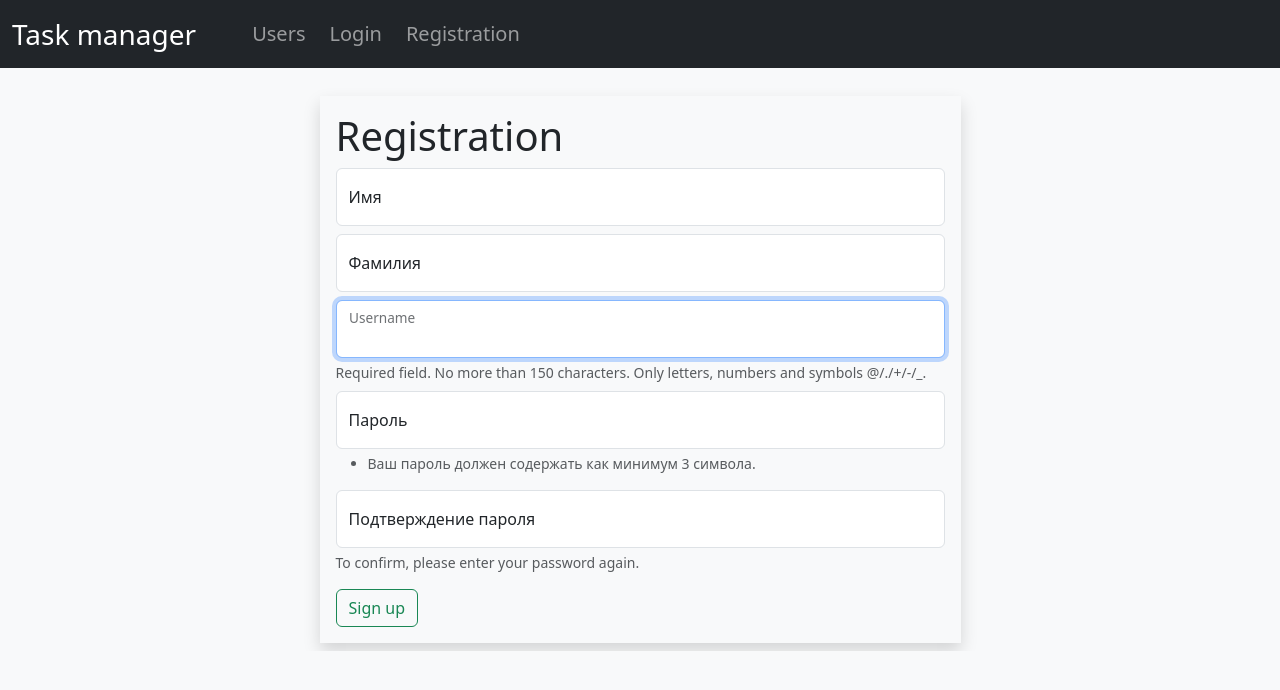
After one commit to Nafanya-dev/python-project-52, a Django app: page /users/create/ in a window 1280 px wide. The commit adds this page. Shown: the top 690 px of the page. Run offline with Django 5.2, Linux system fonts and the light colour scheme; some libraries are stand-ins or nearby versions.

Commit message:
Feat: add registration page

```diff
--- a/task_manager/templates/base.html
+++ b/task_manager/templates/base.html
@@ -13,7 +13,7 @@
     {% bootstrap_css %}
 </head>
 
-<body class="d-flex flex-column h-100 mt-5 bg-light">
+<body class="d-flex flex-column h-100 mt-4 bg-light">
 
 <header>
   <nav class="navbar navbar-expand-md navbar-dark fixed-top bg-dark">
@@ -31,7 +31,7 @@
             <a class="nav-link me-2 fs-5" href="#">{% trans "Login" %}</a>
           </li>
           <li class="nav-item">
-            <a class="nav-link fs-5" href="#">{% trans "Registration" %}</a>
+            <a class="nav-link fs-5" href="{% url 'register-user-page' %}">{% trans "Registration" %}</a>
           </li>
         </ul>
       </div>
@@ -39,13 +39,13 @@
   </nav>
 </header>
 
-<main class="flex-shrink-0 mt-5">
+<main class="flex-shrink-0 mt-4">
   <div class="container mt-5">
       {% block content %}{% endblock %}
   </div>
 </main>
 
-<footer class="footer mt-auto py-3 bg-light mt-5">
+<footer class="footer mt-auto py-3 bg-light mt-2">
   <div class="container">
   </div>
 </footer>
--- a/task_manager/urls.py
+++ b/task_manager/urls.py
@@ -21,7 +21,10 @@ from task_manager import views
 
 
 urlpatterns = [
+    # Main page
     path('', views.HomeView.as_view(), name="home-page"),
+    # Users page
     path('users/', include('task_manager.users.urls')),
+
     path('admin/', admin.site.urls),
 ]
--- /dev/null
+++ b/task_manager/users/forms.py
@@ -0,0 +1,43 @@
+from django import forms
+from django.contrib.auth.models import User
+from django.contrib.auth.forms import UserCreationForm
+
+from django.utils.translation import gettext_lazy as _
+
+
+class RegisterUserForm(UserCreationForm):
+    first_name = forms.CharField(max_length=30,
+                                 required=True,
+                                 label=_("First name")),
+
+    last_name = forms.CharField(max_length=30,
+                                required=True,
+                                label=_("Last name")),
+
+    username = forms.CharField(max_length=150,
+                               required=True,
+                               label=_("Username"),
+                               help_text=_("""Required field. No more than
+                                           150 characters. Only letters,
+                                           numbers and symbols @/./+/-/_."""))
+
+    password2 = forms.CharField(label=_("Password confirmation"),
+                                required=True,
+                                widget=forms.PasswordInput(
+                                attrs={'autocomplete': 'new-password'}),
+                                help_text=_("""To confirm, please enter your
+                                            password again."""))
+
+    class Meta:
+        model = User
+        fields = (
+            'first_name',
+            'last_name',
+            'username',
+            'password1',
+            'password2',
+        )
+
+        labels = {
+            'password1': _("Password"),
+        }
--- /dev/null
+++ b/task_manager/users/templates/users/register_user.html
@@ -0,0 +1,35 @@
+{% extends 'base.html' %}
+{% load i18n %}
+
+
+{% block content %}
+<div class="row">
+  <div class="col-7 mx-auto mb-2">
+    <div class="p-3 shadow">
+      <h1>{% trans "Registration" %}</h1>
+      <form method="post">
+        {% csrf_token %}
+        {% for f in form %}
+        <div class="mb-2">
+          <div class="form-floating">
+            <input type="{{ f.field.widget.input_type }}" name="{{ f.name }}" id="{{ f.id_for_label }}"
+               class="form-control" value="{{ f.value|default_if_none:'' }}" placeholder="{{ f.label }}"
+               {% if f.name == 'username' %} autofocus {% endif %} required >
+            <label for="{{ f.id_for_label }}">{{ f.label }}</label>
+          </div>
+          <div class="form-text">
+            {{ f.help_text }}
+          </div>
+            {% if f.errors %}
+              <div class="text-danger">
+                {{ f.errors }}
+              </div>
+            {% endif %}
+        </div>
+        {% endfor %}
+        <button type="submit" class="btn btn-outline-success mt-2">{% trans "Sign up" %}</button>
+      </form>
+    </div>
+  </div>
+</div>
+{% endblock %}
--- a/task_manager/users/urls.py
+++ b/task_manager/users/urls.py
@@ -5,4 +5,7 @@ from task_manager.users import views
 
 urlpatterns = [
     path('', views.UserListView.as_view(), name='users-list-page'),
+    path('create/',
+         views.RegisterUserView.as_view(),
+         name='register-user-page'),
 ]
--- a/task_manager/users/views.py
+++ b/task_manager/users/views.py
@@ -1,10 +1,27 @@
 from django.shortcuts import render
-from django.views.generic import ListView
+from django.urls import reverse_lazy
+from django.views.generic import ListView, CreateView
 
 from django.contrib.auth.models import User
+from task_manager.users.forms import RegisterUserForm
 
 
 class UserListView(ListView):
+    """
+    Handles requests to ('/users/')
+    Method GET Returns the HTML code of the users list page.
+    """
     model = User
     template_name = 'users/user_list.html'
     context_object_name = 'users'
+
+
+class RegisterUserView(CreateView):
+    """
+    Handles requests to ('/users/create/')
+    Method GET Returns the HTML code of the registration page.
+    Method POST Creates a new user and redirects to the login page ('/login/')
+    """
+    form_class = RegisterUserForm
+    template_name = 'users/register_user.html'
+    success_url = reverse_lazy('users-list-page')
--- a/task_manager/views.py
+++ b/task_manager/views.py
@@ -3,5 +3,9 @@ from django.views import View
 
 
 class HomeView(View):
+    """
+    Handles requests to ('/')
+    Method GET Returns the HTML code of the main page.
+    """
     def get(self, request, *args, **kwargs):
         return render(request, 'index.html')
```
Also changed, not shown: task_manager/settings.py (+12 -9 lines), locale/ru/LC_MESSAGES/django.po, 1 other file.
